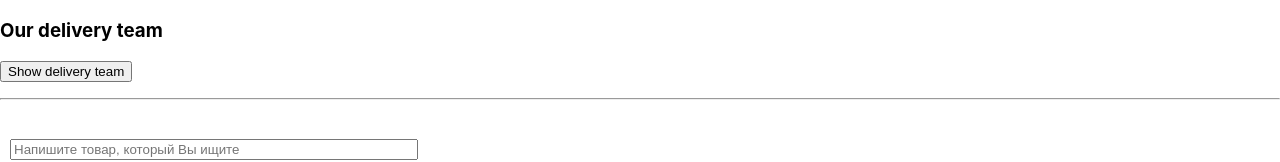
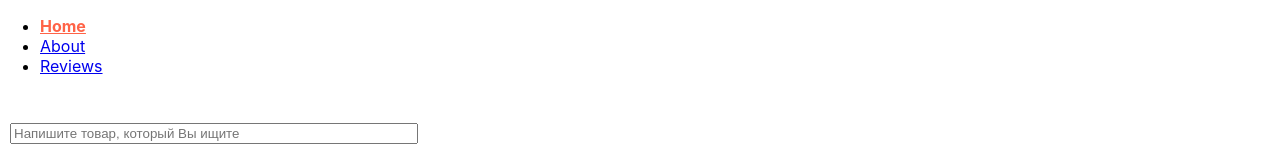
Before and after one commit to SmolinPavel/react29, a React (Create React App) app: page / in a window 1280 px wide. Shown: the top 162 px of the page. Built offline with nearby package versions, Linux system fonts and the light colour scheme.

Commit message:
Add Router & Code Splitting examples

```diff
--- a/package.json
+++ b/package.json
@@ -11,6 +11,7 @@
     "prop-types": "^15.7.2",
     "react": "^17.0.2",
     "react-dom": "^17.0.2",
+    "react-router-dom": "^5.2.0",
     "react-scripts": "4.0.3",
     "react-select": "^4.3.1",
     "styled-components": "^5.3.0",
--- a/src/App.js
+++ b/src/App.js
@@ -1,14 +1,28 @@
-import { useState } from 'react';
+import { useState, lazy, Suspense } from 'react';
+import { BrowserRouter, Switch, Route, NavLink } from 'react-router-dom';
 
 import { products } from 'api/products.json';
 import ProductList from 'components/ProductList';
-import { DeliveryList } from 'components/DeliveryList';
 import { Reviews } from 'components/Reviews';
+
+const AsyncDeliveryList = lazy(() => import('components/DeliveryList'));
+
+const DeliveryList = () => (
+  <Suspense fallback={<div>Loading...</div>}>
+    <AsyncDeliveryList />
+  </Suspense>
+);
 
 const initialBasket = {};
 products.forEach((product) => {
   initialBasket[product.id] = 0;
 });
+
+const ROUTES = {
+  HOME: '/',
+  ABOUT: '/about',
+  REVIEWS: '/reviews',
+};
 
 const App = () => {
   const [open, setOpen] = useState(true);
@@ -31,9 +45,63 @@ const App = () => {
     });
 
   return (
+    <BrowserRouter>
+      <header>
+        <ul>
+          <li>
+            <NavLink
+              exact
+              activeStyle={{
+                fontWeight: 'bold',
+                color: 'tomato',
+              }}
+              to={ROUTES.HOME}
+            >
+              Home
+            </NavLink>
+          </li>
+          <li>
+            <NavLink
+              activeStyle={{
+                fontWeight: 'bold',
+                color: 'tomato',
+              }}
+              to={ROUTES.ABOUT}
+            >
+              About
+            </NavLink>
+          </li>
+          <li>
+            <NavLink
+              activeStyle={{
+                fontWeight: 'bold',
+                color: 'tomato',
+              }}
+              to={ROUTES.REVIEWS}
+            >
+              Reviews
+            </NavLink>
+          </li>
+        </ul>
+      </header>
+      <Switch>
+        <Route path={ROUTES.ABOUT} component={DeliveryList} />
+        <Route path={ROUTES.REVIEWS}>
+          {() => (
             <>
-      <DeliveryList />
-      <hr />
+              <div>
+                <button onClick={() => setOpen((prevOpen) => !prevOpen)}>
+                  Toggle reviews
+                </button>
+              </div>
+              {open && <Reviews />}
+            </>
+          )}
+        </Route>
+        <Route
+          path={ROUTES.HOME}
+          exact
+          render={() => (
             <div className="App">
               <div style={{ padding: '30px 10px 10px' }}>
                 <input
@@ -55,15 +123,11 @@ const App = () => {
               >
                 <h2>Дорогая подборка</h2>
               </ProductList>
-        <hr />
-        <div>
-          <button onClick={() => setOpen((prevOpen) => !prevOpen)}>
-            Toggle reviews
-          </button>
             </div>
-        {open && <Reviews />}
-      </div>
-    </>
+          )}
+        />
+      </Switch>
+    </BrowserRouter>
   );
 };
 
--- /dev/null
+++ b/src/components/AsyncComponent/index.js
@@ -0,0 +1 @@
+export * from './AsyncComponent';
--- a/src/components/DeliveryList/DeliveryList.js
+++ b/src/components/DeliveryList/DeliveryList.js
@@ -3,7 +3,7 @@ import CircularProgress from '@material-ui/core/CircularProgress';
 
 import { fetchDeliveryTeam } from './api';
 
-export class DeliveryList extends Component {
+export default class DeliveryList extends Component {
   state = {
     deliveryTeam: [],
     error: null,
--- a/src/components/DeliveryList/index.js
+++ b/src/components/DeliveryList/index.js
@@ -1 +1 @@
-export * from './DeliveryList';
+export { default } from './DeliveryList';
--- a/src/components/Reviews/Reviews.js
+++ b/src/components/Reviews/Reviews.js
@@ -1,4 +1,4 @@
-import { useState, useEffect, useCallback, useMemo } from 'react';
+import { useState, useMemo } from 'react';
 import Button from '@material-ui/core/Button';
 
 export const Reviews = () => {
```
Also changed, not shown: src/components/AsyncComponent/AsyncComponent.js (added, +26 -0 lines), 1 other file (tests, documents, lock files or other folders). Lines whose indentation alone changed are shown as unchanged.
